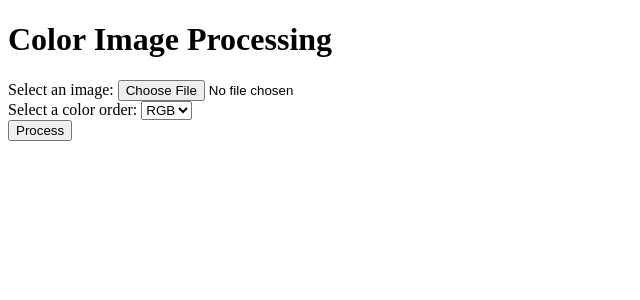
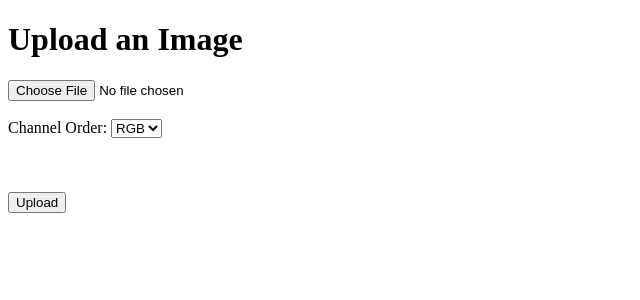
Before and after one commit to dimaiskus/pythonProject7, a Flask app: page / in a window 1280 px wide. Shown: the top 300 px of the page, without its empty margins (0-640 px from the left). Run offline with Flask 3, Linux system fonts and the light colour scheme; some libraries are stand-ins or nearby versions.

Commit message:
Initial commit

```diff
--- a/main.py
+++ b/main.py
@@ -1,7 +1,7 @@
-from flask import Flask, render_template, request
-import cv2
+from flask import Flask, render_template, request, redirect, url_for
 import numpy as np
 import matplotlib.pyplot as plt
+import cv2
 
 app = Flask(__name__)
 
@@ -9,45 +9,69 @@ app = Flask(__name__)
 def index():
     return render_template('index.html')
 
-@app.route('/process', methods=['POST'])
-def process():
-    # Получаем файл изображения из формы
-    img = request.files['image'].read()
-    # Преобразуем байты в массив numpy
-    npimg = np.fromstring(img, np.uint8)
-    # Декодируем изображение
-    img = cv2.imdecode(npimg, cv2.IMREAD_COLOR)
-    # Получаем порядок цветовых карт из формы
+@app.route('/upload', methods=['POST'])
+def upload():
+    # получаем файл из запроса
+    file = request.files['image']
+    # читаем изображение с помощью OpenCV
+    img = cv2.imdecode(np.fromstring(file.read(), np.uint8), cv2.IMREAD_COLOR)
+
+    # получаем порядок каналов из запроса
     order = request.form['order']
-    # Меняем порядок цветовых карт
     if order == 'rgb':
-        img = cv2.cvtColor(img, cv2.COLOR_BGR2RGB)
+        pass
+    elif order == 'rbg':
+        img[:, :, 1], img[:, :, 2] = img[:, :, 2], img[:, :, 1].copy()
+    elif order == 'grb':
+        img[:, :, 0], img[:, :, 1] = img[:, :, 1], img[:, :, 0].copy()
     elif order == 'gbr':
-        img = cv2.cvtColor(img, cv2.COLOR_BGR2RGB)
-        img = cv2.cvtColor(img, cv2.COLOR_RGB2BGR)
+        img[:, :, 0], img[:, :, 1], img[:, :, 2] = img[:, :, 1], img[:, :, 2], img[:, :, 0].copy()
     elif order == 'brg':
-        img = cv2.cvtColor(img, cv2.COLOR_BGR2RGB)
-        img = cv2.cvtColor(img, cv2.COLOR_RGB2BGR)
-        img = cv2.cvtColor(img, cv2.COLOR_BGR2RGB)
-    # Вычисляем гистограммы распределения цветов
-    colors = ('r', 'g', 'b')
-    for i, col in enumerate(colors):
+        img[:, :, 0], img[:, :, 2] = img[:, :, 2], img[:, :, 0].copy()
+    elif order == 'bgr':
+        img[:, :, 0], img[:, :, 1], img[:, :, 2] = img[:, :, 2], img[:, :, 1], img[:, :, 0].copy()
+
+
+    # получаем графики распределения цветов
+    color = ('b', 'g', 'r')
+    for i, col in enumerate(color):
         histr = cv2.calcHist([img], [i], None, [256], [0, 256])
         plt.plot(histr, color=col)
         plt.xlim([0, 256])
-    plt.savefig('static/histogram.png')
+    histogram_filename = 'histogram.png'
+    plt.savefig(f'static/{histogram_filename}')
     plt.clf()
-    # Вычисляем среднее значение цвета по вертикали и горизонтали
-    mean_horizontal = np.mean(img, axis=0)
-    mean_vertical = np.mean(img, axis=1)
+
+    # получаем графики среднего значения цвета по вертикали и горизонтали
+    mean_vertical = np.mean(img, axis=0)
+    plt.plot(mean_vertical)
+    mean_vertical_filename = 'mean_vertical.png'
+    plt.savefig(f'static/{mean_vertical_filename}')
+    plt.clf()
+
+    mean_horizontal = np.mean(img, axis=1)
     plt.plot(mean_horizontal)
-    plt.savefig('static/mean_horizontal.png')
+    mean_horizontal_filename = 'mean_horizontal.png'
+    plt.savefig(f'static/{mean_horizontal_filename}')
     plt.clf()
-    plt.plot(mean_vertical)
-    plt.savefig('static/mean_vertical.png')
-    plt.clf()
-    # Возвращаем результаты
-    return render_template('result.html')
+
+    # сохраняем измененное изображение
+    modified_filename = 'modified.png'
+    cv2.imwrite(f'static/{modified_filename}', img)
+
+    # перенаправляем на страницу с результатами и передаем параметры графиков в URL
+    return redirect(url_for('results', hist=histogram_filename, vert=mean_vertical_filename, hor=mean_horizontal_filename, mod=modified_filename))
+
+@app.route('/results')
+def results():
+    # получаем параметры графиков из URL
+    hist_filename = request.args.get('hist')
+    vert_filename = request.args.get('vert')
+    hor_filename = request.args.get('hor')
+    mod_filename = request.args.get('mod')
+    # отображаем графики на странице
+    return render_template('result.html', hist=hist_filename, vert=vert_filename, hor=hor_filename, mod=mod_filename)
+
 
 if __name__ == '__main__':
     app.run(debug=True)
--- /dev/null
+++ b/requirements.txt
@@ -0,0 +1,4 @@
+flask
+numpy
+cv2
+matplotlib
--- a/templates/index.html
+++ b/templates/index.html
@@ -1,20 +1,28 @@
 <!DOCTYPE html>
 <html>
   <head>
-    <title>Color Image Processing</title>
+    <meta charset="UTF-8">
+    <title>Upload Image</title>
+    <script src="https://www.google.com/recaptcha/api.js" async defer></script>
   </head>
   <body>
-    <h1>Color Image Processing</h1>
-    <form action="/process" method="post" enctype="multipart/form-data">
-        <label for="image">Select an image:</label>
-        <input type="file" name="image" id="image"><br>
-        <label for="order">Select a color order:</label>
-        <select name="order" id="order">
+    <h1>Upload an Image</h1>
+    <form action="{{ url_for('upload') }}" method="post" enctype="multipart/form-data">
+      <input type="file" name="image">
+      <br><br>
+      <label for="order">Channel Order:</label>
+      <select id="order" name="order">
         <option value="rgb">RGB</option>
+        <option value="rbg">RBG</option>
+        <option value="grb">GRB</option>
         <option value="gbr">GBR</option>
         <option value="brg">BRG</option>
-        </select><br>
-        <input type="submit" value="Process">
+        <option value="bgr">BGR</option>
+      </select>
+      <br><br>
+      <div class="g-recaptcha" data-sitekey="YOUR_SITE_KEY"></div>
+      <br><br>
+      <input type="submit" value="Upload">
     </form>
   </body>
 </html>
```
Also changed, not shown: templates/result.html (+14 -17 lines). Lines whose indentation alone changed are shown as unchanged.
